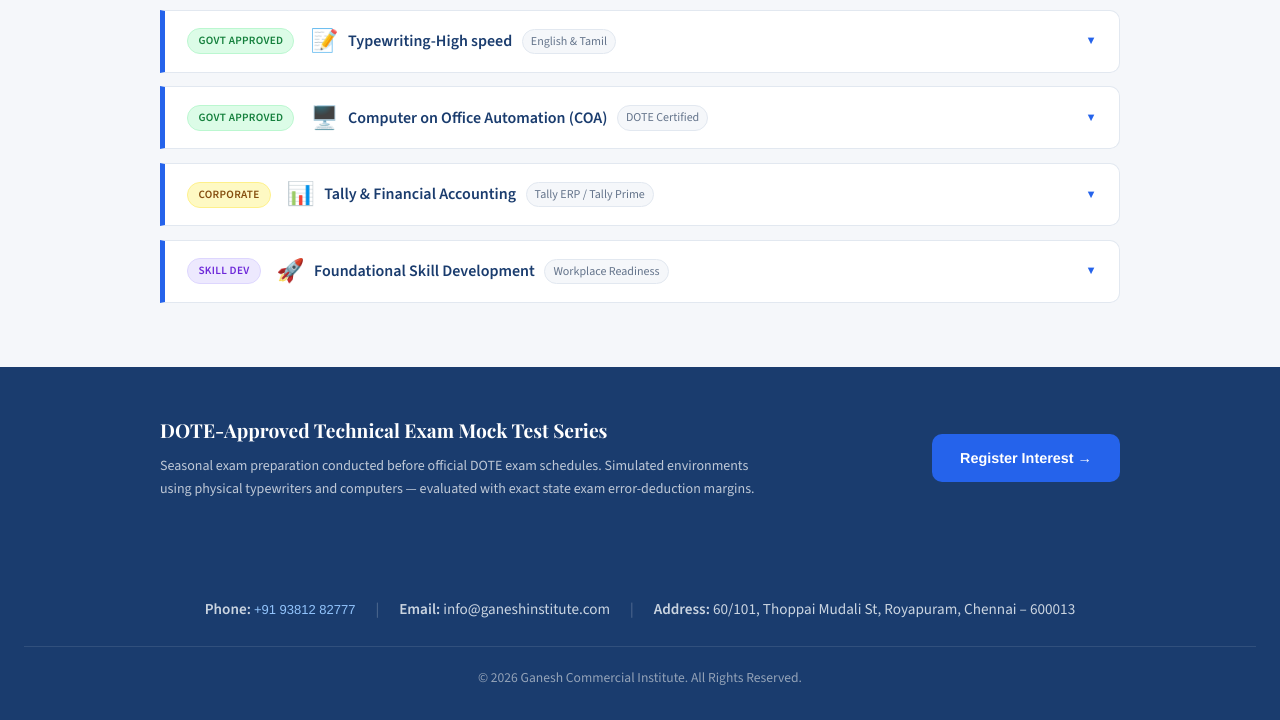
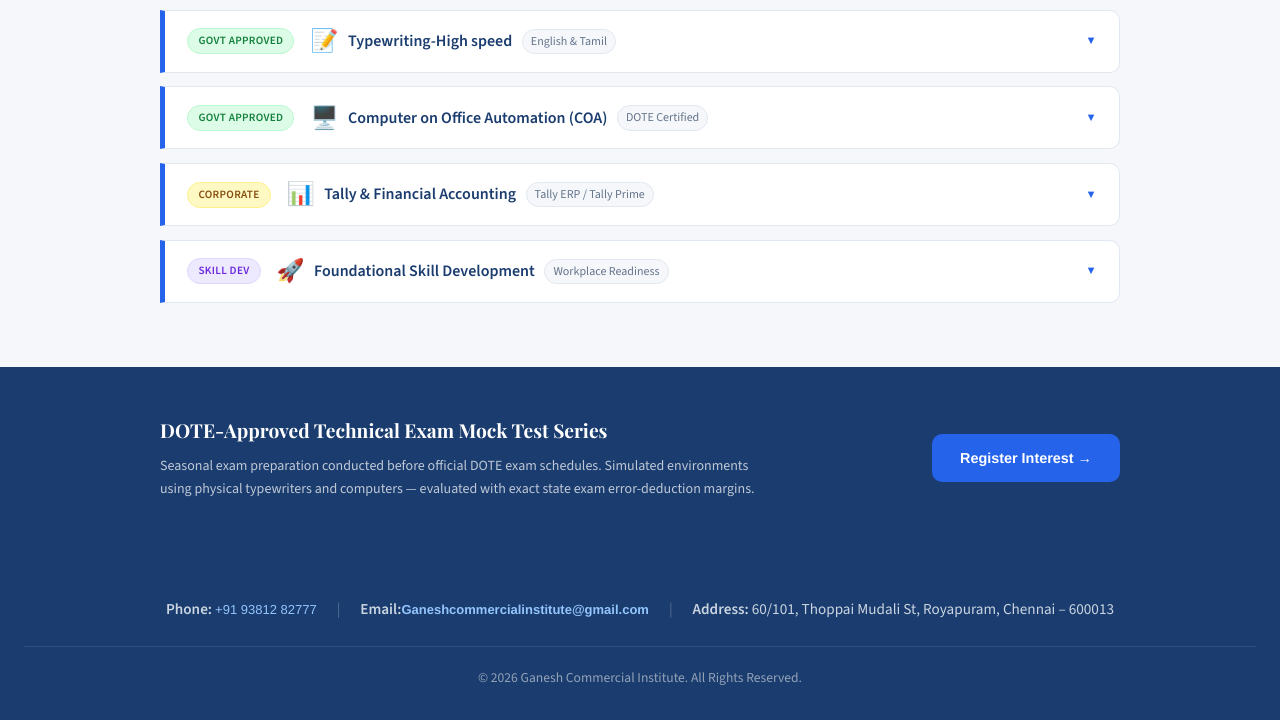
Before and after one commit to Sanjaykumar23-hub/alpha, a plain HTML site: page courses.html in a window 1280 px wide. Shown: the part 719-1439 px from the top of the page. Drawn offline with nearby package versions, Linux system fonts and the light colour scheme.

Commit message:
Update courses.html

```diff
--- a/courses.html
+++ b/courses.html
@@ -324,7 +324,7 @@
                 <div class="footer-contact-row">
                     <p><strong>Phone:</strong> <a href="tel:+919381282777">+91 93812 82777</a></p>
                     <span class="footer-divider">|</span>
-                    <p><strong>Email:</strong> info@ganeshinstitute.com</p>
+                    <p><strong>Email:<a href="mailto:Ganeshcommercialinstitute@gmail.com">Ganeshcommercialinstitute@gmail.com</a></strong> </p>
                     <span class="footer-divider">|</span>
                     <p><strong>Address:</strong> 60/101, Thoppai Mudali St, Royapuram, Chennai – 600013</p>
                 </div>
```
